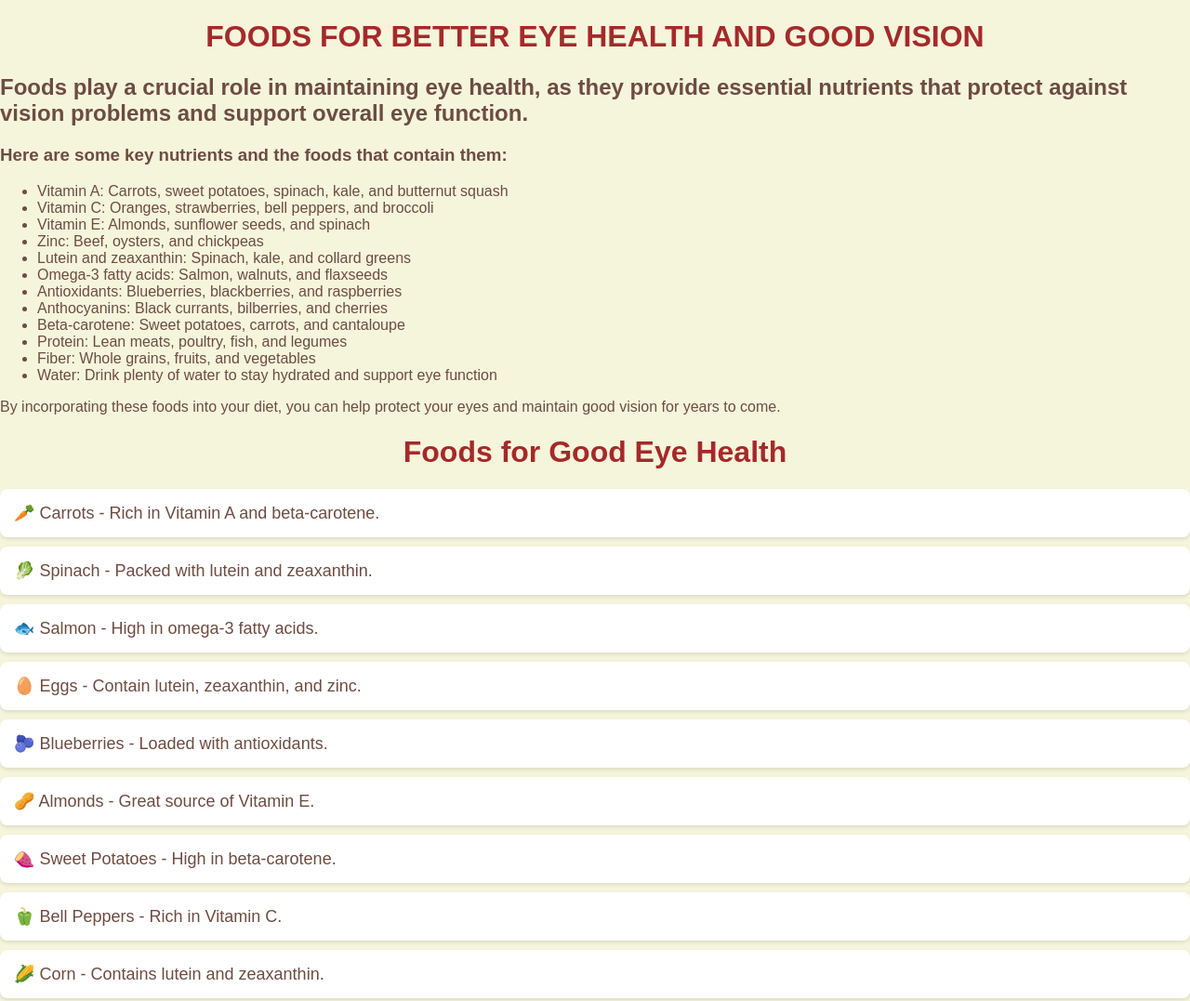
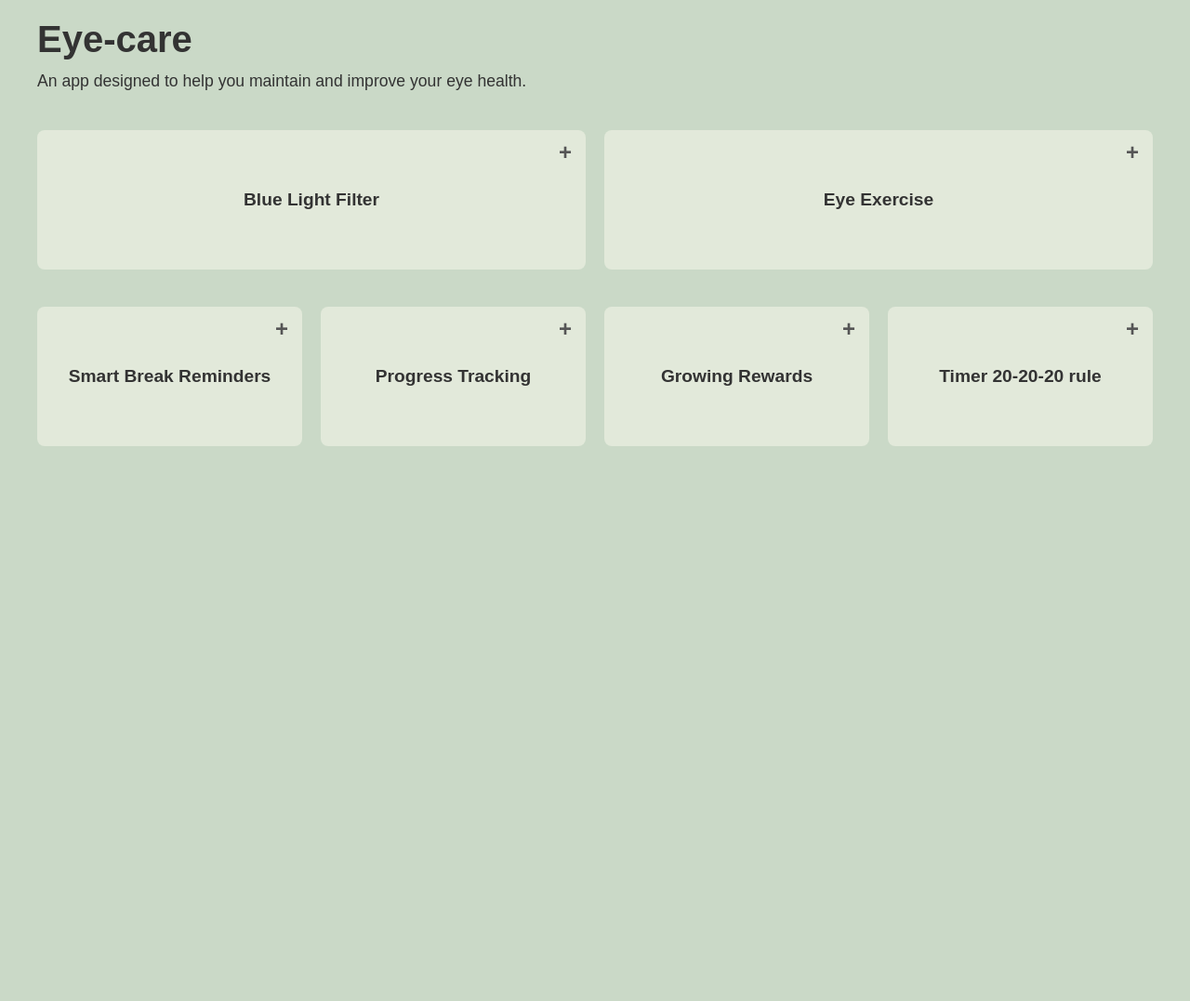
Before and after one commit to anukriti0809/eyeconic, a plain HTML site: page index.html in a window 1280 px wide. Shown: the top 1077 px of the page at 93% size. After the commit the page ends 800 px from the top, so only its background shows below. Drawn offline with Linux system fonts and the light colour scheme.

Commit message:
fixed homepage 2 in 1

```diff
--- a/index.html
+++ b/index.html
@@ -1,185 +1,128 @@
 <!DOCTYPE html>
-<html>
-    <meta charset="UTF-8">
-    <meta name="viewport" content="width=device-width, initial-scale=1.0">
-    <title>Document</title>
-</head>
-<body>
-         <h1>FOODS FOR BETTER EYE HEALTH AND GOOD VISION</h1>
-
-
-    <h2>Foods play a crucial role in maintaining eye health, as they provide essential nutrients that protect against vision problems and support overall eye function. </h2>
-
-<h3>Here are some key nutrients and the foods that contain them:</h3>
-
-<ul>
-    <li>Vitamin A: Carrots, sweet potatoes, spinach, kale, and butternut squash</li>
-
-    <li>Vitamin C: Oranges, strawberries, bell peppers, and broccoli</li>
-
-    <li>Vitamin E: Almonds, sunflower seeds, and spinach</li>
-
-    <li>Zinc: Beef, oysters, and chickpeas</li>
-
-    <li>Lutein and zeaxanthin: Spinach, kale, and collard greens</li>
-
-    <li>Omega-3 fatty acids: Salmon, walnuts, and flaxseeds</li>
-
-    <li>Antioxidants: Blueberries, blackberries, and raspberries</li>
-
-    <li>Anthocyanins: Black currants, bilberries, and cherries</li>
-
-    <li>Beta-carotene: Sweet potatoes, carrots, and cantaloupe</li>
-
-    <li>Protein: Lean meats, poultry, fish, and legumes</li>
-
-    <li>Fiber: Whole grains, fruits, and vegetables</li>
-
-    <li>Water: Drink plenty of water to stay hydrated and support eye function</li>
-
-
-</ul>
-
-<p>By incorporating these foods into your diet, you can help protect your eyes and maintain good vision for years to come.</p>
-
-</body>
-</html>
-
-<style>
+<html lang="en">
+<head>
+  <meta charset="UTF-8" />
+  <title>Eye-care</title>
+  <style>
+    /* Base Reset & Styles */
+    * {
+      margin: 0;
+      padding: 0;
+      box-sizing: border-box;
+    }
     body {
       font-family: Arial, sans-serif;
-      background-color: #f9f9f9;
+      background-color: #CAD9C7; /* Adjust to match your preferred green background */
       color: #333;
-      margin: 0;
       padding: 20px;
     }
-    h1 {
-      color: #a52a2A;
+
+    /* Container for entire page content */
+    .container {
+      max-width: 1200px;
+      margin: 0 auto;
+    }
+
+    /* Title Section */
+    .title-section {
+      margin-bottom: 40px;
+    }
+    .title-section h1 {
+      font-size: 2.5rem;
+      margin-bottom: 10px;
+    }
+    .title-section p {
+      font-size: 1.1rem;
+      line-height: 1.4;
+    }
+
+    /* Card Grid (top row for two cards, bottom row for four cards) */
+    .card-grid {
+      display: grid;
+      gap: 20px;
+      margin-bottom: 40px;
+    }
+    /*
+       For the first row, you might want two columns (for Blue Light Filter & Eye Exercise).
+       For the second row, four columns. You can adjust as needed.
+    */
+    /* Example: for two cards in a row */
+    .card-grid.two-columns {
+      grid-template-columns: repeat(2, 1fr);
+    }
+    /* Example: for four cards in a row */
+    .card-grid.four-columns {
+      grid-template-columns: repeat(4, 1fr);
+    }
+
+    /* Card Styling */
+    .card {
+      background-color: #E2E9DA; /* Lighter greenish tone for the cards */
+      border-radius: 8px;
+      padding: 20px;
+      position: relative;
+      min-height: 150px;
+      display: flex;
+      flex-direction: column;
+      justify-content: center;
+    }
+    .card h2 {
+      font-size: 1.2rem;
       text-align: center;
     }
-    .food-list {
-      list-style-type: none;
-      padding: 0;
-    }
-    .food-list li {
-      background-color: #fff;
-      margin: 10px 0;
-      padding: 15px;
-      border-radius: 8px;
-      box-shadow: 0 2px 4px rgba(0, 0, 0, 0.1);
-      font-size: 18px;
-    }
-    .food-list li:hover {
-      background-color: #f0f0f0;
-      transform: scale(1.02);
-      transition: all 0.3s ease;
+
+    /* The plus sign in the top-right corner */
+    .card-plus {
+      position: absolute;
+      top: 10px;
+      right: 15px;
+      font-size: 24px;
+      font-weight: bold;
+      color: #555;
     }
   </style>
 </head>
 <body>
-  <h1>Foods for Good Eye Health</h1>
-  <ul class="food-list">
-    <li>🥕 Carrots - Rich in Vitamin A and beta-carotene.</li>
-    <li>🥬 Spinach - Packed with lutein and zeaxanthin.</li>
-    <li>🐟 Salmon - High in omega-3 fatty acids.</li>
-    <li>🥚 Eggs - Contain lutein, zeaxanthin, and zinc.</li>
-    <li>🫐 Blueberries - Loaded with antioxidants.</li>
-    <li>🥜 Almonds - Great source of Vitamin E.</li>
-    <li>🍠 Sweet Potatoes - High in beta-carotene.</li>
-    <li>🫑 Bell Peppers - Rich in Vitamin C.</li>
-    <li>🌽 Corn - Contains lutein and zeaxanthin.</li>
-    <li>🥦 Broccoli - Provides Vitamin C and beta-carotene.</li>
-  </ul>
-</body>
-</html>
 
+  <div class="container">
+    <!-- Title and description -->
+    <header class="title-section">
+      <h1>Eye-care</h1>
+      <p>An app designed to help you maintain and improve your eye health.</p>
+    </header>
 
+    <!-- Top row: two cards -->
+    <div class="card-grid two-columns">
+      <div class="card">
+        <div class="card-plus">+</div>
+        <h2>Blue Light Filter</h2>
+      </div>
+      <div class="card">
+        <div class="card-plus">+</div>
+        <h2>Eye Exercise</h2>
+      </div>
+    </div>
 
-<!DOCTYPE html>
-<html lang="en">
-<head>
-    <meta charset="UTF-8">
-    <meta name="viewport" content="width=device-width, initial-scale=1.0">
-    <title>Brown Nude Pastel Website</title>
-    <style>
-        /* General body styling */
-        body {
-            font-family: Arial, sans-serif;
-            background-color: #F5F5DC; /* Beige background */
-            color: #6D4C41; /* Dark brown text color */
-            margin: 0;
-            padding: 0;
-        }
-
-        /* Header styling */
-        header {
-            background-color: #D2B48C; /* Pastel brown for header */
-            padding: 20px;
-            text-align: center;
-        }
-
-        header h1 {
-            color: #5D4037; /* Dark brown for heading */
-            margin: 0;
-        }
-
-        /* Navigation styling */
-        nav ul {
-            list-style-type: none;
-            padding: 0;
-            margin: 0;
-            display: flex;
-            justify-content: center;
-            background-color: #BCAAA4; /* Light pastel brown for nav */
-        }
-
-        nav ul li {
-            margin: 10px;
-        }
-
-        nav ul li a {
-            text-decoration: none;
-            color: #5D4037; /* Dark brown for links */
-            font-weight: bold;
-        }
-
-        nav ul li a:hover {
-            color: #8D6E63; /* Lighter brown on hover */
-        }
-
-        /* Main content styling */
-        main {
-            padding: 20px;
-        }
-
-        section {
-            margin-bottom: 20px;
-            background-color: #E0D7C6; /* Light pastel brown for sections */
-            padding: 15px;
-            border-radius: 8px;
-        }
-
-        section h2 {
-            color: #5D4037; /* Dark brown for section headings */
-        }
-
-        /* Footer styling */
-        footer {
-            background-color: #D2B48C; /* Pastel brown for footer */
-            text-align: center;
-            padding: 10px;
-            position: fixed;
-            bottom: 0;
-            width: 100%;
-        }
-
-        footer p {
-            margin: 0;
-            color: #5D4037; /* Dark brown for footer text */
-        }
-    </style>
-</head>
-<body>
+    <!-- Bottom row: four cards -->
+    <div class="card-grid four-columns">
+      <div class="card">
+        <div class="card-plus">+</div>
+        <h2>Smart Break Reminders</h2>
+      </div>
+      <div class="card">
+        <div class="card-plus">+</div>
+        <h2>Progress Tracking</h2>
+      </div>
+      <div class="card">
+        <div class="card-plus">+</div>
+        <h2>Growing Rewards</h2>
+      </div>
+      <div class="card">
+        <div class="card-plus">+</div>
+        <h2>Timer 20-20-20 rule</h2>
+      </div>
+    </div>
+  </div>
 
 </body>
 </html>
```
Also changed, not shown: eyeexercise.html (added, +185 -0 lines).
